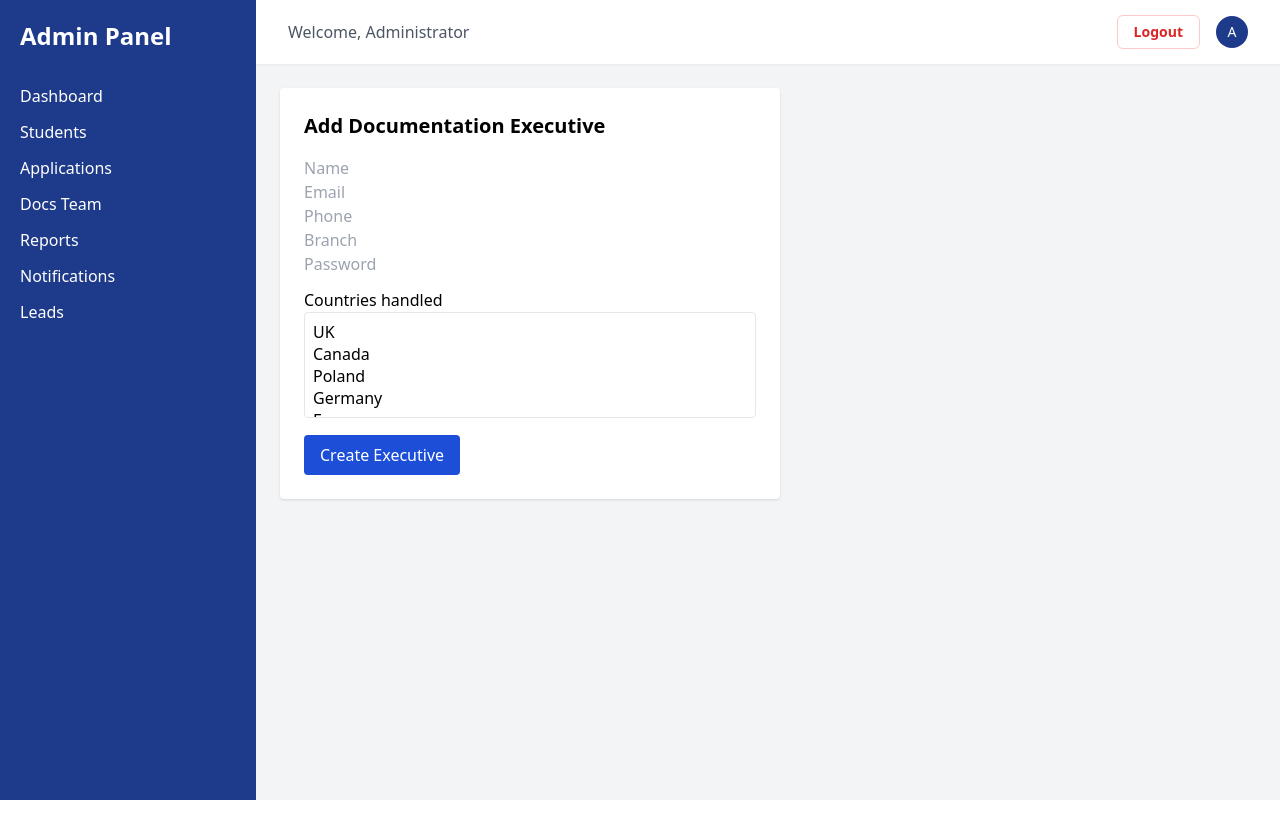
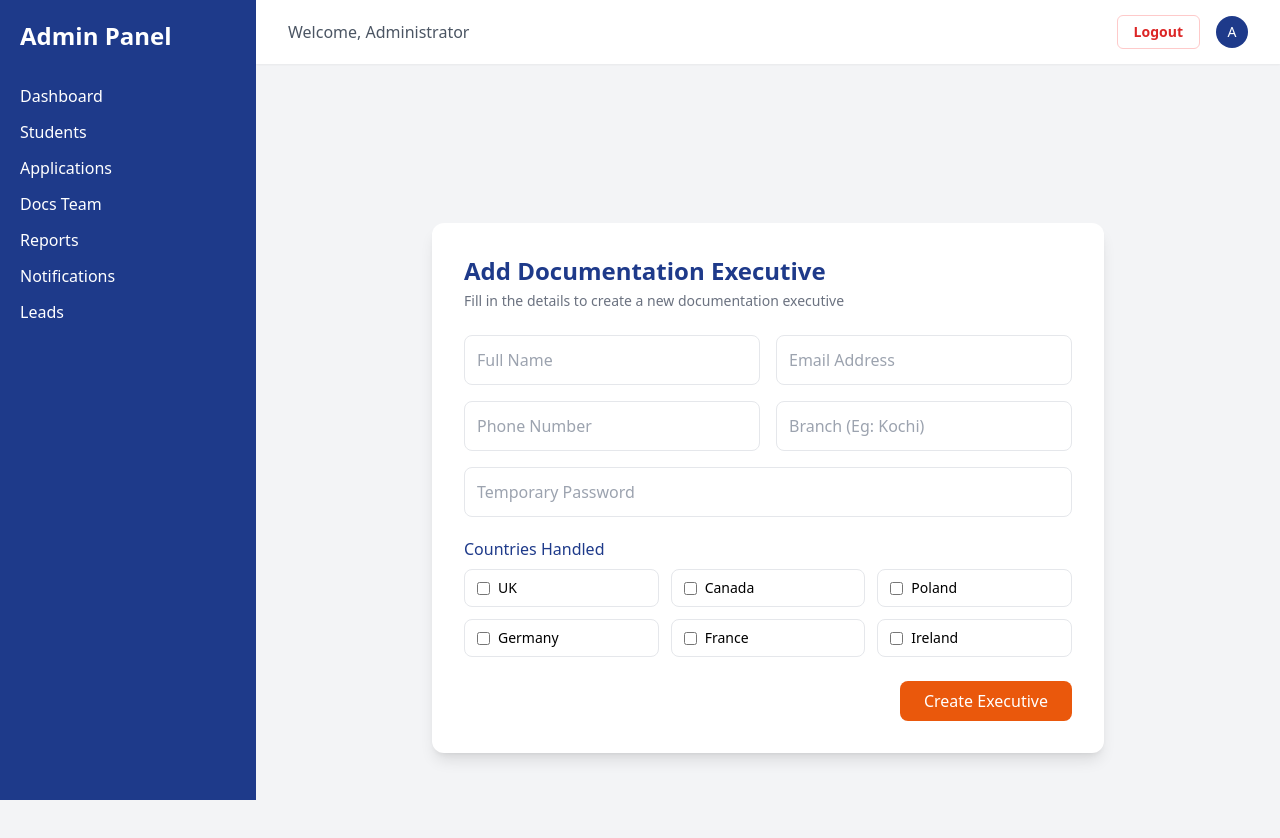
Before and after one commit to cereena/Abroad-process-tracker, a React (Vite) app: page /admin/docs-team/add in a window 1280 px wide. Shown: the top 838 px of the page. Before the commit the page ends 800 px from the top, so only its background shows below. Built offline with nearby package versions, Linux system fonts and the light colour scheme; sample sign-in values are in the browser's storage.

Commit message:
successfully showing student after registering

```diff
--- a/src/pages/admin/AddExecutive.jsx
+++ b/src/pages/admin/AddExecutive.jsx
@@ -1,7 +1,11 @@
 import { useState } from "react";
 import axios from "axios";
+import { useNavigate } from "react-router-dom";
+
 
 function AddExecutive() {
+
+  const navigate = useNavigate();
   const [form, setForm] = useState({
     name: "",
     email: "",
@@ -27,43 +31,120 @@ function AddExecutive() {
         form,
         {
           headers: {
-            Authorization: `Bearer ${localStorage.getItem("userToken")}`
+            Authorization: `Bearer ${localStorage.getItem("adminToken")}`
           }
         }
       );
-
       alert("Executive created successfully");
+      navigate("/admin/docs-team");
     } catch (err) {
       alert(err.response?.data?.message || "Failed to create executive");
     }
   };
 
   return (
-    <div className="bg-white p-6 rounded shadow w-[500px]">
-      <h2 className="text-xl font-bold mb-4">Add Documentation Executive</h2>
+    <div className="min-h-screen bg-gray-100 flex items-center justify-center px-4">
+      <div className="bg-white w-full max-w-2xl rounded-xl shadow-lg p-6 sm:p-8">
 
-      <input name="name" placeholder="Name" onChange={handleChange} className="input" />
-      <input name="email" placeholder="Email" onChange={handleChange} className="input" />
-      <input name="phone" placeholder="Phone" onChange={handleChange} className="input" />
-      <input name="branch" placeholder="Branch" onChange={handleChange} className="input" />
-      <input name="password" type="password" placeholder="Password" onChange={handleChange} className="input" />
+        {/* HEADER */}
+        <h2 className="text-2xl font-bold text-blue-900 mb-1">
+          Add Documentation Executive
+        </h2>
+        <p className="text-sm text-gray-500 mb-6">
+          Fill in the details to create a new documentation executive
+        </p>
 
-      <label className="block mt-3 font-medium">Countries handled</label>
-      <select multiple onChange={handleCountries} className="w-full border p-2 rounded">
-        <option value="UK">UK</option>
-        <option value="Canada">Canada</option>
-        <option value="Poland">Poland</option>
-        <option value="Germany">Germany</option>
-        <option value="France">France</option>
-        <option value="Ireland">Ireland</option>
-      </select>
+        {/* FORM GRID */}
+        <div className="grid grid-cols-1 sm:grid-cols-2 gap-4">
+          <input
+            name="name"
+            placeholder="Full Name"
+            onChange={handleChange}
+            className="border rounded-lg p-3 focus:ring-2 focus:ring-blue-500 outline-none"
+          />
 
-      <button
-        onClick={handleSubmit}
-        className="mt-4 bg-blue-700 text-white px-4 py-2 rounded"
-      >
-        Create Executive
-      </button>
+          <input
+            name="email"
+            placeholder="Email Address"
+            onChange={handleChange}
+            className="border rounded-lg p-3 focus:ring-2 focus:ring-blue-500 outline-none"
+          />
+
+          <input
+            name="phone"
+            placeholder="Phone Number"
+            onChange={handleChange}
+            className="border rounded-lg p-3 focus:ring-2 focus:ring-blue-500 outline-none"
+          />
+
+          <input
+            name="branch"
+            placeholder="Branch (Eg: Kochi)"
+            onChange={handleChange}
+            className="border rounded-lg p-3 focus:ring-2 focus:ring-blue-500 outline-none"
+          />
+
+          <input
+            name="password"
+            type="password"
+            placeholder="Temporary Password"
+            onChange={handleChange}
+            className="border rounded-lg p-3 focus:ring-2 focus:ring-blue-500 outline-none sm:col-span-2"
+          />
+        </div>
+
+        {/* COUNTRIES */}
+        <div className="mt-5">
+          <label className="block mb-2 font-medium text-blue-900">
+            Countries Handled
+          </label>
+
+          <div className="grid grid-cols-2 sm:grid-cols-3 gap-3">
+            {["UK", "Canada", "Poland", "Germany", "France", "Ireland"].map(
+              (country) => (
+                <label
+                  key={country}
+                  className="flex items-center gap-2 border rounded-lg px-3 py-2 cursor-pointer hover:bg-blue-50"
+                >
+                  <input
+                    type="checkbox"
+                    value={country}
+                    checked={form.countriesHandled.includes(country)}
+                    onChange={(e) => {
+                      if (e.target.checked) {
+                        setForm({
+                          ...form,
+                          countriesHandled: [...form.countriesHandled, country]
+                        });
+                      } else {
+                        setForm({
+                          ...form,
+                          countriesHandled: form.countriesHandled.filter(
+                            (c) => c !== country
+                          )
+                        });
+                      }
+                    }}
+                    className="accent-blue-600"
+                  />
+                  <span className="text-sm">{country}</span>
+                </label>
+              )
+            )}
+          </div>
+        </div>
+
+
+        {/* ACTION */}
+        <div className="flex justify-end mt-6">
+          <button
+            onClick={handleSubmit}
+            className="bg-orange-600 hover:bg-orange-700 text-white px-6 py-2 rounded-lg font-medium transition"
+          >
+            Create Executive
+          </button>
+        </div>
+      </div>
     </div>
   );
 }
--- a/src/pages/admin/AddStudents.jsx
+++ b/src/pages/admin/AddStudents.jsx
@@ -1,5 +1,6 @@
 import { useLocation, useNavigate } from "react-router-dom";
 import { useState, useEffect } from "react";
+import axios from "axios";
 
 export default function AddStudent() {
     const { state: lead } = useLocation();
@@ -14,13 +15,18 @@ export default function AddStudent() {
         assignedTo: ""
     });
 
-    // 🔐 safety: if no lead, go back
+    //  safety: if no lead, go back
     useEffect(() => {
         if (!lead) {
             navigate("/admin/leads");
             return;
         }
 
+        if (lead.isStudentCreated) {
+            alert("Student already created for this lead");
+            navigate("/admin/leads");
+            return;
+        }
         setForm({
             name: lead.name,
             email: lead.email,
@@ -29,27 +35,55 @@ export default function AddStudent() {
             assignedTo: ""
         });
 
-        fetch("http://localhost:5000/api/users/executives")
+        fetch("http://localhost:5000/api/doc-executives/all", {
+            headers: {
+                Authorization: `Bearer ${localStorage.getItem("adminToken")}`
+            }
+        })
             .then(res => res.json())
-            .then(setExecutives);
+            .then(data => {
+                console.log("RAW EXECUTIVES FROM API:", data);
 
+                const filtered = data.filter(exec =>
+                    Array.isArray(exec.countriesHandled) &&
+                    exec.countriesHandled.some(
+                        c => c.toLowerCase() === lead.countryPreference.toLowerCase()
+                    )
+                );
+
+                setExecutives(filtered);
+            });
     }, [lead, navigate]);
 
     const handleSubmit = async (e) => {
         e.preventDefault();
 
-        const res = await fetch("http://localhost:5000/api/students", {
-            method: "POST",
-            headers: { "Content-Type": "application/json" },
-            body: JSON.stringify({
-                ...form,
-                leadId: lead._id
-            })
-        });
+        try {
+            await axios.post(
+                "http://localhost:5000/api/student",
+                {
+                    leadId: lead._id,
+                    assignedTo: form.assignedTo
+                },
+                {
+                    headers: {
+                        Authorization: `Bearer ${localStorage.getItem("adminToken")}`,
+                        "Content-Type": "application/json"
+                    }
+                }
+            );
 
-        if (res.ok) {
             alert("Student created successfully");
             navigate("/admin/students");
+
+        } catch (err) {
+            if (err.response?.status === 409) {
+                alert("Student already exists");
+                navigate("/admin/leads");
+            } else {
+                console.error("CREATE STUDENT ERROR:", err.response?.data || err.message);
+                alert("Failed to create student");
+            }
         }
     };
 
--- a/src/pages/admin/AdminLeads.jsx
+++ b/src/pages/admin/AdminLeads.jsx
@@ -39,30 +39,31 @@ export default function AdminLeads() {
     return (
         <div className="space-y-6">
 
-            {/* 🔷 HEADER */}
-            <div className="flex items-center justify-between">
-                {/* 🔢 TOTAL LEADS BAR */}
-                <div className="flex items-center justify-between bg-white border rounded-xl shadow-sm px-6 py-3">
+            {/* HEADER */}
+            <div className="flex flex-wrap items-center justify-between gap-4">
+                {/* TOTAL */}
+                <div className="bg-white border rounded-xl px-5 py-2 shadow-sm">
                     <p className="text-sm text-gray-600">
-                        Total Leads : <span className="text-l px-3 py-1 rounded-full bg-blue-100 text-blue-700 font-semibold">
-                            {totalCount}  </span>
+                        Total Leads
+                        <span className="ml-2 px-3 py-1 rounded-full bg-blue-50 text-blue-700 font-semibold">
+                            {totalCount}
+                        </span>
                     </p>
-
-
                 </div>
 
-                <h1 className="text-2xl font-bold text-blue-900">Leads</h1>
+                <h1 className="text-2xl font-bold text-gray-800">Leads</h1>
 
-                {/* FILTER PILLS */}
-                <div className="flex bg-white rounded-full shadow-sm border p-1">
-                    {["All", "Registered", "Not Registered"].map(f => (
+                {/* FILTER */}
+                <div className="flex bg-white border rounded-lg p-1 shadow-sm">
+                    {["All", "Not Registered"].map(f => (
                         <button
                             key={f}
                             onClick={() => setFilter(f)}
-                            className={`px-4 py-1.5 text-sm rounded-full transition
+                            className={`px-4 py-1.5 text-sm rounded-md transition
                                     ${filter === f
-                                    ? "bg-blue-900 text-white shadow"
-                                    : "text-gray-600 hover:bg-gray-100"}`}
+                                    ? "bg-blue-600 text-white"
+                                    : "text-gray-600 hover:bg-gray-100"
+                                }`}
                         >
                             {f}
                         </button>
@@ -70,19 +71,19 @@ export default function AdminLeads() {
                 </div>
             </div>
 
-            {/* 📋 TABLE CARD */}
-            <div className="bg-white rounded-2xl shadow-md border overflow-hidden ">
+            {/* TABLE */}
+            <div className="bg-white rounded-xl shadow-sm border overflow-hidden">
 
                 <div className="overflow-x-auto">
-                    <table className="w-full text-sm table-fixed">
-                        <thead className="bg-blue-900 text-white">
+                    <table className="w-full text-sm">
+                        <thead className="bg-blue-800 text-white">
                             <tr>
-                                <th className="px-6 py-4 text-left w-[18%]">Student</th>
-                                <th className="px-6 py-4 text-left w-[22%]">Email</th>
-                                <th className="px-6 py-4 text-left w-[15%]">Phone</th>
-                                <th className="px-6 py-4 text-left w-[15%]">Country</th>
-                                <th className="px-6 py-4 text-center w-[15%]">Status</th>
-                                <th className="px-6 py-4 text-center w-[15%]">Actions</th>
+                                <th className="px-6 py-3 text-left">Student</th>
+                                <th className="px-6 py-3 text-left">Email</th>
+                                <th className="px-6 py-3 text-left">Phone</th>
+                                <th className="px-6 py-3 text-left">Country</th>
+                                <th className="px-6 py-3 text-center">Status</th>
+                                <th className="px-6 py-3 text-center">Actions</th>
                             </tr>
                         </thead>
 
@@ -90,7 +91,7 @@ export default function AdminLeads() {
                             {filteredLeads.map(lead => (
                                 <tr
                                     key={lead._id}
-                                    className="border-b last:border-none hover:bg-gray-50"
+                                    className="border-t hover:bg-gray-50 transition"
                                 >
                                     {/* STUDENT */}
                                     <td className="px-6 py-4 font-medium text-gray-800">
@@ -98,27 +99,30 @@ export default function AdminLeads() {
                                     </td>
 
                                     {/* EMAIL */}
-                                    <td className="px-6 py-4 truncate">
+                                    <td className="px-6 py-4 text-gray-600">
                                         {lead.email}
                                     </td>
 
                                     {/* PHONE */}
-                                    <td className="px-6 py-4">
+                                    <td className="px-6 py-4 text-gray-600">
                                         {lead.phone}
                                     </td>
 
                                     {/* COUNTRY */}
-                                    <td className="px-6 py-4">
+                                    <td className="px-6 py-4 text-gray-600">
                                         {lead.countryPreference}
                                     </td>
 
                                     {/* STATUS */}
                                     <td className="px-6 py-4 text-center">
                                         <span
-                                            className={`inline-flex items-center justify-center px-4 py-1 rounded text-xs font-semibold
+                                            className={`px-3 py-1 rounded-full text-xs font-medium
                                                     ${lead.status === "Registered"
-                                                    ? "bg-green-100 text-green-700"
-                                                    : "bg-orange-100 text-red-700"}`}
+                                                    ? "bg-green-50 text-green-700"
+                                                    : lead.status === "Student Created"
+                                                        ? "bg-blue-50 text-blue-700"
+                                                        : "bg-orange-50 text-orange-700"
+                                                }`}
                                         >
                                             {lead.status}
                                         </span>
@@ -126,41 +130,44 @@ export default function AdminLeads() {
 
                                     {/* ACTIONS */}
                                     <td className="px-6 py-4">
-                                        <div className="flex items-center justify-center gap-3">
+                                        <div className="flex items-center justify-center gap-2">
 
-                                            {/* TOGGLE REGISTER STATUS */}
-                                            {lead.status === "Registered" ? (
+                                            {/* REGISTER / UNREGISTER */}
+                                            {!lead.isStudentCreated && (
+                                                lead.status === "Registered" ? (
                                                     <button
                                                         onClick={() => updateStatus(lead._id, "Not Registered")}
-                                                    className="px-4 py-1.5 text-xs rounded-md bg-orange-500 text-white hover:bg-orange-600 whitespace-nowrap"
+                                                        className="px-3 py-1.5 text-xs rounded-md border text-orange-700 border-orange-300 hover:bg-orange-50"
                                                     >
                                                         Unregister
                                                     </button>
                                                 ) : (
                                                     <button
                                                         onClick={() => updateStatus(lead._id, "Registered")}
-                                                    className="px-4 py-1.5 text-xs rounded-md bg-green-600 text-white hover:bg-green-700 whitespace-nowrap"
+                                                        className="px-3 py-1.5 text-xs rounded-md border text-black-500 border-black"
                                                     >
                                                         Register
                                                     </button>
+                                                )
                                             )}
 
                                             {/* ADD STUDENT */}
                                             <button
-                                                disabled={lead.status !== "Registered"}
+                                                disabled={lead.isStudentCreated || lead.status !== "Registered"}
                                                 onClick={() => addStudent(lead)}
-                                                className={`px-4 py-1.5 text-xs rounded-md whitespace-nowrap
-                                                        ${lead.status === "Registered"
-                                                        ? "bg-blue-600 text-white hover:bg-blue-700"
-                                                        : "bg-gray-400 text-white cursor-not-allowed"}`}
+                                                className={`px-3 py-1.5 text-xs rounded-md font-medium
+                                                        ${lead.isStudentCreated
+                                                        ? "bg-green-100 text-green-700 cursor-not-allowed"
+                                                        : lead.status === "Registered"
+                                                            ? "bg-blue-600 text-white hover:bg-blue-600"
+                                                            : "bg-gray-200 text-gray-500 cursor-not-allowed"
+                                                    }`}
                                             >
-                                                Add Student
+                                                {lead.isStudentCreated ? "Student Added" : "Add Student"}
                                             </button>
-
 
                                         </div>
                                     </td>
-
 
                                 </tr>
                             ))}
--- a/src/pages/admin/AdminLogin.jsx
+++ b/src/pages/admin/AdminLogin.jsx
@@ -13,8 +13,7 @@ export default function AdminLogin() {
       email, password
     });
 
-    localStorage.setItem("token", data.token);
-    localStorage.setItem("role", data.user.role);
+    localStorage.setItem("adminToken", data.token);
 
     nav("/admin/dashboard");
   };
--- a/src/pages/admin/Students.jsx
+++ b/src/pages/admin/Students.jsx
@@ -1,49 +1,87 @@
 import { useEffect, useState } from "react";
+import axios from "axios";
 
 export default function Students() {
   const [students, setStudents] = useState([]);
 
   useEffect(() => {
-    fetch("http://localhost:5000/api/students/all")
-      .then(res => res.json())
-      .then(setStudents);
+    axios
+      .get("http://localhost:5000/api/student/all", {
+        headers: {
+          Authorization: `Bearer ${localStorage.getItem("adminToken")}`,
+        },
+      })
+      .then(res => {
+        console.log("STUDENTS:", res.data);
+        setStudents(res.data);
+      })
+      .catch(err => {
+        console.error("Student fetch error:", err.response?.data || err.message);
+      });
   }, []);
 
   return (
-    <div className="p-6 bg-white rounded shadow">
-      <h2 className="text-xl font-bold mb-4">Students</h2>
+    <div className="bg-white rounded-xl shadow p-6">
+      <h2 className="text-2xl font-semibold mb-4">Students</h2>
 
-      <table className="w-full border text-sm">
+      {/* Responsive wrapper */}
+      <div className="overflow-x-auto">
+        <table className="min-w-full border text-sm">
           <thead className="bg-blue-900 text-white">
             <tr>
-            <th className="px-4 py-2">Student ID</th>
-            <th className="px-4 py-2">Enquiry Code</th>
-            <th className="px-4 py-2">Name</th>
-            <th className="px-4 py-2">Email</th>
-            <th className="px-4 py-2">Phone</th>
-            <th className="px-4 py-2">Assigned To</th>
+              <th className="px-4 py-3 text-left">#</th>
+              <th className="px-4 py-3 text-left">Student ID</th>
+              <th className="px-4 py-3 text-left">Enquiry Code</th>
+              <th className="px-4 py-3 text-left">Name</th>
+              <th className="px-4 py-3 text-left">Email</th>
+              <th className="px-4 py-3 text-left">Phone</th>
+              <th className="px-4 py-3 text-left">Assigned To</th>
             </tr>
           </thead>
 
           <tbody>
-          {students.map(student => (
-            <tr key={student._id} className="border-b">
-              {/* ✅ THIS is where enquiry code goes */}
+            {students.length === 0 ? (
+              <tr>
+                <td colSpan="7" className="text-center py-6 text-gray-500">
+                  No students found
+                </td>
+              </tr>
+            ) : (
+              students.map((student, index) => (
+                <tr
+                  key={student._id}
+                  className="border-b hover:bg-gray-50 transition"
+                >
+                  {/* Serial No */}
+                  <td className="px-4 py-2">{index + 1}</td>
 
+                  {/* Student ID (short) */}
+                  <td className="px-4 py-2 font-mono text-gray-600">
+                    {student._id.slice(-6)}
+                  </td>
+
+                  {/* ✅ Enquiry Code (FIXED FIELD NAME IF NEEDED) */}
                   <td className="px-4 py-2 font-mono text-blue-700">
-                {student.studentEnquiryCode}
+                    {student.enquiryCode || "—"}
                   </td>
 
                   <td className="px-4 py-2">{student.name}</td>
                   <td className="px-4 py-2">{student.email}</td>
                   <td className="px-4 py-2">{student.phone}</td>
+
                   <td className="px-4 py-2">
-                {student.assignedTo?.name || "—"}
+                    {student.assignedTo?.name || (
+                      <span className="text-gray-400 italic">
+                        Unassigned
+                      </span>
+                    )}
                   </td>
                 </tr>
-          ))}
+              ))
+            )}
           </tbody>
         </table>
       </div>
+    </div>
   );
 }
```
Also changed, not shown: src/pages/Login.jsx (+4 -18 lines), src/pages/admin/DocsTeam.jsx (+11 -8 lines). Lines whose indentation alone changed are shown as unchanged.
